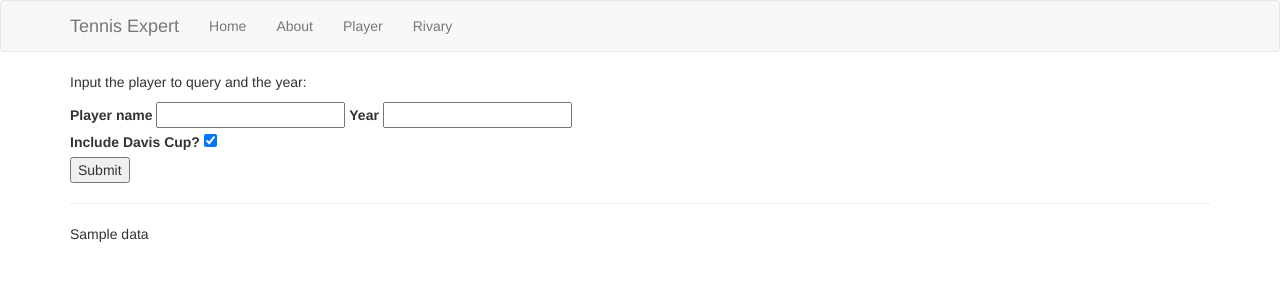
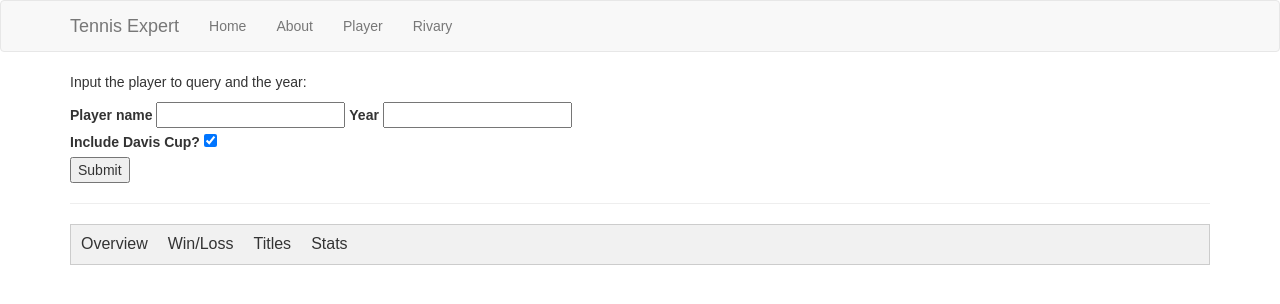
Before and after one commit to kylin-zhuo/Tennis-Expert, a Flask app: template FlaskApp/templates/facts.html in a window 1280 px wide. Shown: the top 304 px of the page. Run offline with Flask 2, Linux system fonts and the light colour scheme; the template is opened without the code that fills it: values that come from a table or form of the project are taken from there, most other values are stand-ins (such as "Sample title", 1, 10 or a date in 2020); some libraries are stand-ins or nearby versions.

Commit message:
03/25/2018 23:01

```diff
--- a/FlaskApp/app.py
+++ b/FlaskApp/app.py
@@ -41,6 +41,8 @@ def facts():
     data = None
     keys = None
     davis_cup = False
+    overview = None
+    winloss = None
     nameForm = NameForm()
 
     if nameForm.validate_on_submit():
@@ -51,14 +53,16 @@ def facts():
         nameForm.year.data = ''
         flash('Player: ' + str(name))
         flash('Year: ' + str(year))
-        keys, data = player_info(name, year, davis_cup)
+        keys, data, overview, winloss = player_info(name, year, davis_cup)
 
     return render_template('facts.html',
     name=name,
     year=year,
     form=nameForm,
     keys=keys,
-    data=data)
+    data=data,
+    overview=overview,
+    winloss=winloss)
 
 @app.route('/head2head', methods=['GET', 'POST'])
 def head2head():
--- a/FlaskApp/functions.py
+++ b/FlaskApp/functions.py
@@ -18,7 +18,15 @@ def player_info(player, year, with_davis_cup = True):
         from_year = MIN_YEAR
         to_year = MAX_YEAR
 
-    res = dict()
+    res = {}
+    overview = {}
+    winloss = {}
+
+    all_wins, all_loses = 0, 0
+    all_wins_G, all_loses_G = 0, 0
+    all_wins_M, all_loses_M = 0, 0
+    all_titles = 0
+    tiebreak_wins, tiebreak_loses = 0, 0
 
     for year in range(from_year, to_year+1):
 
@@ -27,35 +35,54 @@ def player_info(player, year, with_davis_cup = True):
             df = df[df.tourney_name.str.contains("Davis") == False]
 
         # assert(len(df['tourney_id'].unique()) == len(df['tourney_name'].unique()))
+        # all_titles += len(df[((df['round'] == 'F') & (df['winner_name'] == player))])
 
         winning_slice = df[df["winner_name"] == player]
         losing_slice = df[df["loser_name"] == player]
 
+        all_titles += len(winning_slice[winning_slice['round'] == 'F'])
+        all_wins_G += len(winning_slice[winning_slice['tourney_level'] == 'G'])
+        all_wins_M += len(winning_slice[winning_slice['tourney_level'] == 'M'])
+
+        all_loses_G += len(losing_slice[losing_slice['tourney_level'] == 'G'])
+        all_loses_M += len(losing_slice[losing_slice['tourney_level'] == 'M'])
+
         n_winning, n_losing = len(winning_slice), len(losing_slice)
+        all_wins += n_winning
+        all_loses += n_losing
 
-        if n_winning and n_losing:
+        if n_winning or n_losing:
 
-            ace_rate_winning = np.sum(winning_slice.w_ace) / np.sum(winning_slice['w_svpt'])
-            ace_rate_losing = np.sum(losing_slice.l_ace) / np.sum(losing_slice['l_svpt'])
-            ace_rate_overall = (np.sum(winning_slice.w_ace) + np.sum(losing_slice.l_ace)) / \
-             (np.sum(winning_slice['w_svpt']) + np.sum(losing_slice['l_svpt']))
+            # ace_rate_winning = np.sum(winning_slice.w_ace) / np.sum(winning_slice['w_svpt'])
+            # ace_rate_losing = np.sum(losing_slice.l_ace) / np.sum(losing_slice['l_svpt'])
+            # ace_rate_overall = (np.sum(winning_slice.w_ace) + np.sum(losing_slice.l_ace)) / \
+            #  (np.sum(winning_slice['w_svpt']) + np.sum(losing_slice['l_svpt']))
 
             data = {
             'player': player,
             'year': year,
             'n_winning': n_winning,
             'n_losing': n_losing,
-            'ace_rate_winning': ace_rate_winning,
-            'ace_rate_losing': ace_rate_losing,
-            'ace_rate_overall': ace_rate_overall
+            # 'ace_rate_winning': ace_rate_winning,
+            # 'ace_rate_losing': ace_rate_losing,
+            # 'ace_rate_overall': ace_rate_overall
             }
 
             res[year] = data
 
     keys = ['player', 'year', 'n_winning', 'n_losing',
     'ace_rate_winning', 'ace_rate_losing', 'ace_rate_overall']
+    overview['all_wins'] = all_wins
+    overview['all_loses'] = all_loses
+    overview['all_titles'] = all_titles
+    winloss['all_wins'] = all_wins
+    winloss['all_loses']= all_loses
+    winloss['all_wins_G'] = all_loses_G
+    winloss['all_loses_G'] = all_loses_G
+    winloss['all_wins_M'] = all_wins_M
+    winloss['all_loses_M'] = all_loses_M
 
-    return keys, res
+    return keys, res, overview, winloss
 
 
 # Extract the rivary data of two players
--- a/FlaskApp/templates/facts.html
+++ b/FlaskApp/templates/facts.html
@@ -24,10 +24,123 @@
   {% endif %}
 
 </div> -->
+<style type="text/css">
+
+.tab {
+    overflow: hidden;
+    border: 1px solid #ccc;
+    background-color: #f1f1f1;
+}
+
+/* Style the buttons that are used to open the tab content */
+.tab button {
+    background-color: inherit;
+    float: left;
+    border: none;
+    outline: none;
+    cursor: pointer;
+    padding: 8px 10px;
+    transition: 0.3s;
+}
+
+/* Change background color of buttons on hover */
+.tab button:hover {
+    background-color: #ddd;
+}
+</style>
 
 <div>
 {% if data %}
-{{ data }}
+
+<style>
+body {font-family: Arial;}
+
+/* Style the tab */
+.tab {
+    overflow: hidden;
+    border: 1px solid #ccc;
+    background-color: #f1f1f1;
+}
+
+/* Style the buttons inside the tab */
+.tab button {
+    background-color: inherit;
+    float: left;
+    border: none;
+    outline: none;
+    cursor: pointer;
+    padding: 8px 10px;
+    transition: 0.3s;
+    font-size: 16px;
+}
+
+/* Change background color of buttons on hover */
+.tab button:hover {
+    background-color: #ddd;
+}
+
+/* Create an active/current tablink class */
+.tab button.active {
+    background-color: #ccc;
+}
+
+/* Style the tab content */
+.tabcontent {
+    display: none;
+    padding: 6px 12px;
+    border: 1px solid #ccc;
+    border-top: none;
+}
+</style>
+</head>
+<body>
+
+
+<div class="tab">
+  <button class="tablinks" onclick="openTab(event, 'overview')">Overview</button>
+  <button class="tablinks" onclick="openTab(event, 'winloss')">Win/Loss</button>
+  <button class="tablinks" onclick="openTab(event, 'titles')">Titles</button>
+  <button class="tablinks" onclick="openTab(event, 'stats')">Stats</button>
+</div>
+
+<div id="overview" class="tabcontent">
+  <h3>Overview</h3>
+  <p>{{overview}}</p>
+</div>
+
+<div id="winloss" class="tabcontent">
+  <h3>Win/Loss</h3>
+  <p>{{winloss}}</p>
+</div>
+
+<div id="titles" class="tabcontent">
+  <h3>Titles</h3>
+  <p>Titles</p>
+</div>
+
+<div id="stats" class="tabcontent">
+  <h3>Stats</h3>
+  <p>Stats</p>
+</div>
+
+<script type="text/javascript">
+  function openTab(evt, tabName) {
+    var i, tabcontent, tablinks;
+    tabcontent = document.getElementsByClassName("tabcontent");
+    for (i = 0; i < tabcontent.length; i++) {
+        tabcontent[i].style.display = "none";
+    }
+    tablinks = document.getElementsByClassName("tablinks");
+    for (i = 0; i < tablinks.length; i++) {
+        tablinks[i].className = tablinks[i].className.replace(" active", "");
+    }
+    document.getElementById(tabName).style.display = "block";
+    evt.currentTarget.className += " active";
+}
+</script>
+
+
+
 {% endif %}
 </div>
 
```
Also changed, not shown: FlaskApp/templates/includes/_navbar2.html (added, +21 -0 lines), 1 other file.
